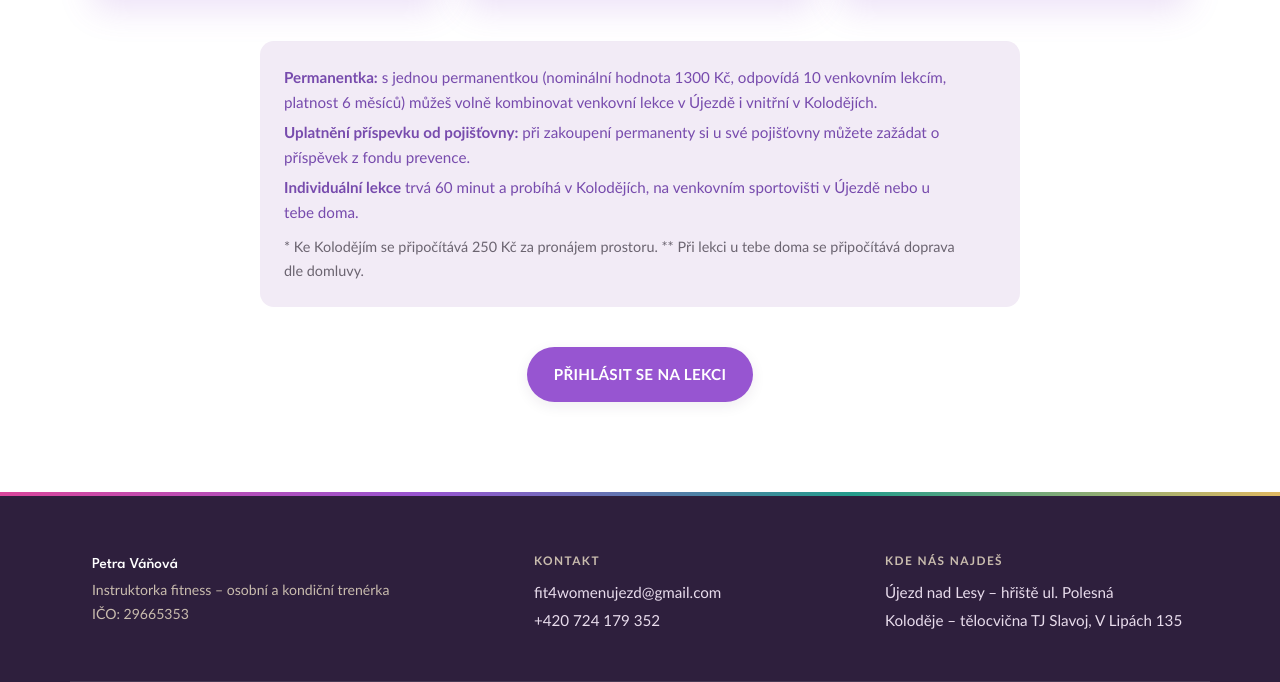
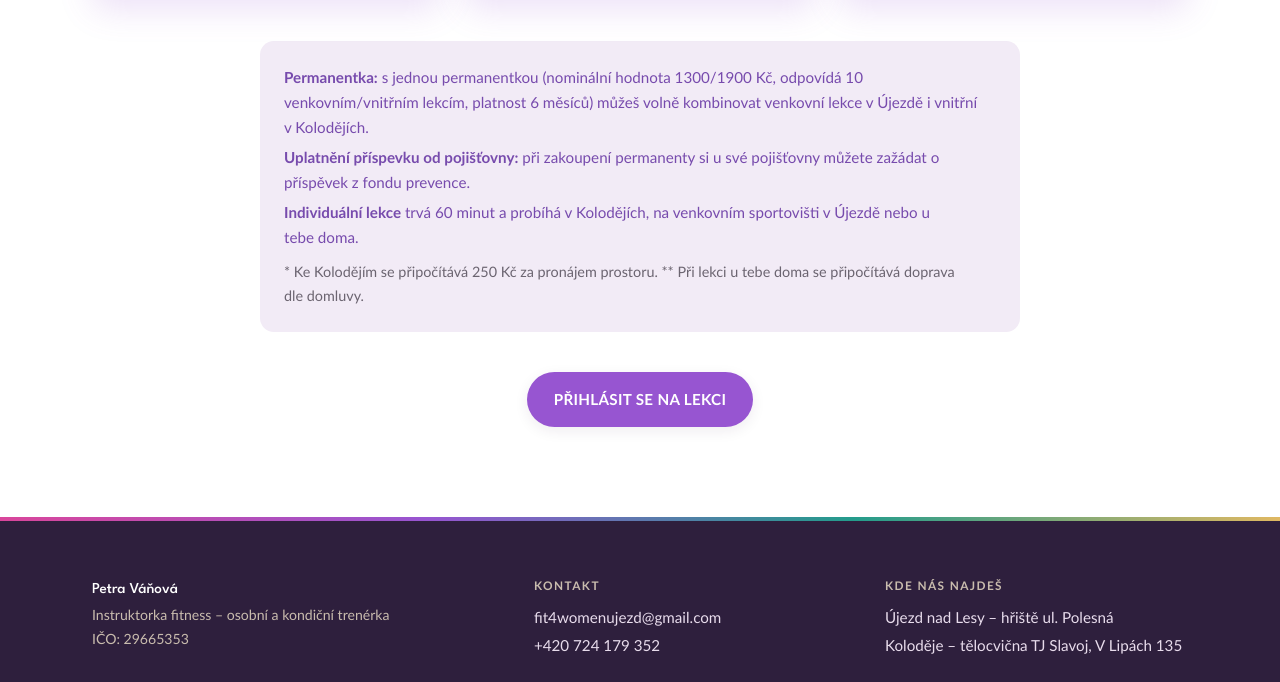
Before and after one commit to muchktom/fit4women, an Eleventy site: page web/src/cenik.njk in a window 1280 px wide. Shown: the part 925-1607 px from the top of the page. Built offline with nearby package versions, Linux system fonts and the light colour scheme; Eleventy itself is replaced by a stand-in of ours; files that its build step writes are made by us from their sources.

Commit message:
cena permice

```diff
--- a/web/src/cenik.njk
+++ b/web/src/cenik.njk
@@ -32,7 +32,7 @@ description: "Ceník cvičení pro ženy FIT4WOMEN – individuální, vnitřní
     </div>
 
     <div class="note-box">
-      <p><b>Permanentka:</b> s jednou permanentkou (nominální hodnota 1300 Kč, odpovídá 10 venkovním lekcím, platnost 6 měsíců) můžeš volně kombinovat venkovní lekce v Újezdě i vnitřní v Kolodějích.</p>
+      <p><b>Permanentka:</b> s jednou permanentkou (nominální hodnota 1300/1900 Kč, odpovídá 10 venkovním/vnitřním lekcím, platnost 6 měsíců) můžeš volně kombinovat venkovní lekce v Újezdě i vnitřní v Kolodějích.</p>
       <p><b>Uplatnění příspevku od pojišťovny:</b> při zakoupení permanenty si u své pojišťovny můžete zažádat o příspěvek z fondu prevence.</p>
       <p><b>Individuální lekce</b> trvá 60 minut a probíhá v Kolodějích, na venkovním sportovišti v Újezdě nebo u tebe doma.</p>
       <p style="font-size:.9rem;color:var(--muted);margin-top:10px">* Ke Kolodějím se připočítává 250 Kč za pronájem prostoru. ** Při lekci u tebe doma se připočítává doprava dle domluvy.</p>
```
